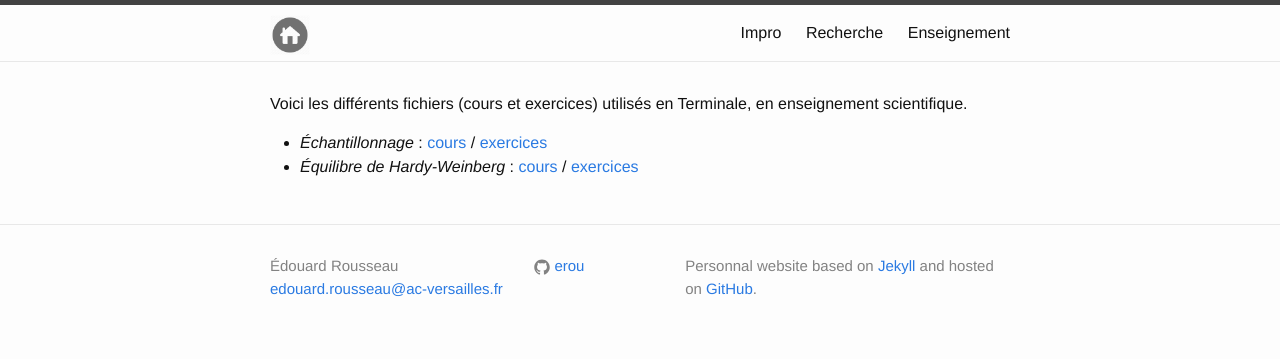
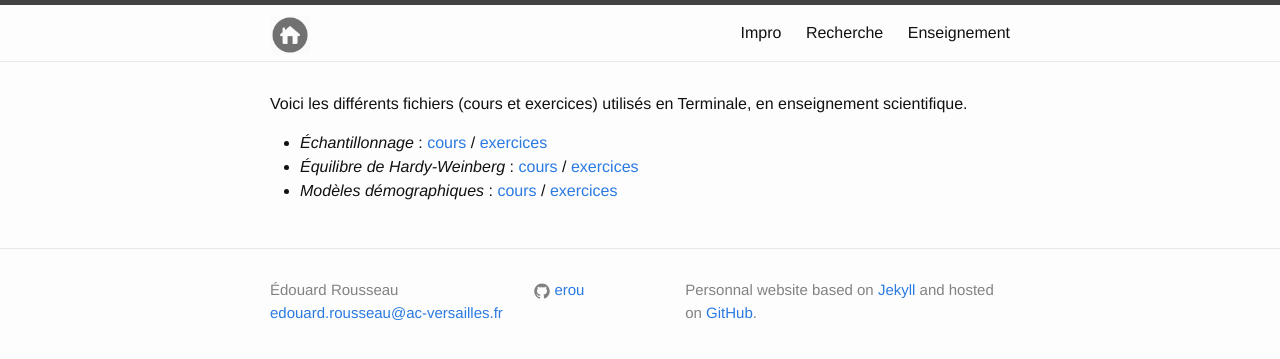
Before and after one commit to erou/erou.github.io, a Jekyll site: the page built from teaching/corot-term-enssci.md, in a window 1280 px wide. Shown: the top 359 px of the page. Built offline with Jekyll 4.4.1, drawn with Linux system fonts in a browser that asks for light colours.

Commit message:
nouveau fichier modèle démo

```diff
--- a/teaching/corot-term-enssci.md
+++ b/teaching/corot-term-enssci.md
@@ -12,3 +12,5 @@ enseignement scientifique.
   [exercices](exo-echantillonnage.pdf)
 * *Équilibre de Hardy-Weinberg* : [cours](cours-hardy-weinberg.pdf) /
   [exercices](exos-hardy-weinberg.pdf)
+* *Modèles démographiques* : [cours](cours-modèles-démographiques.pdf) /
+  [exercices](exos-modèles-démographiques.pdf)
```
Also changed, not shown: 2 other files.
